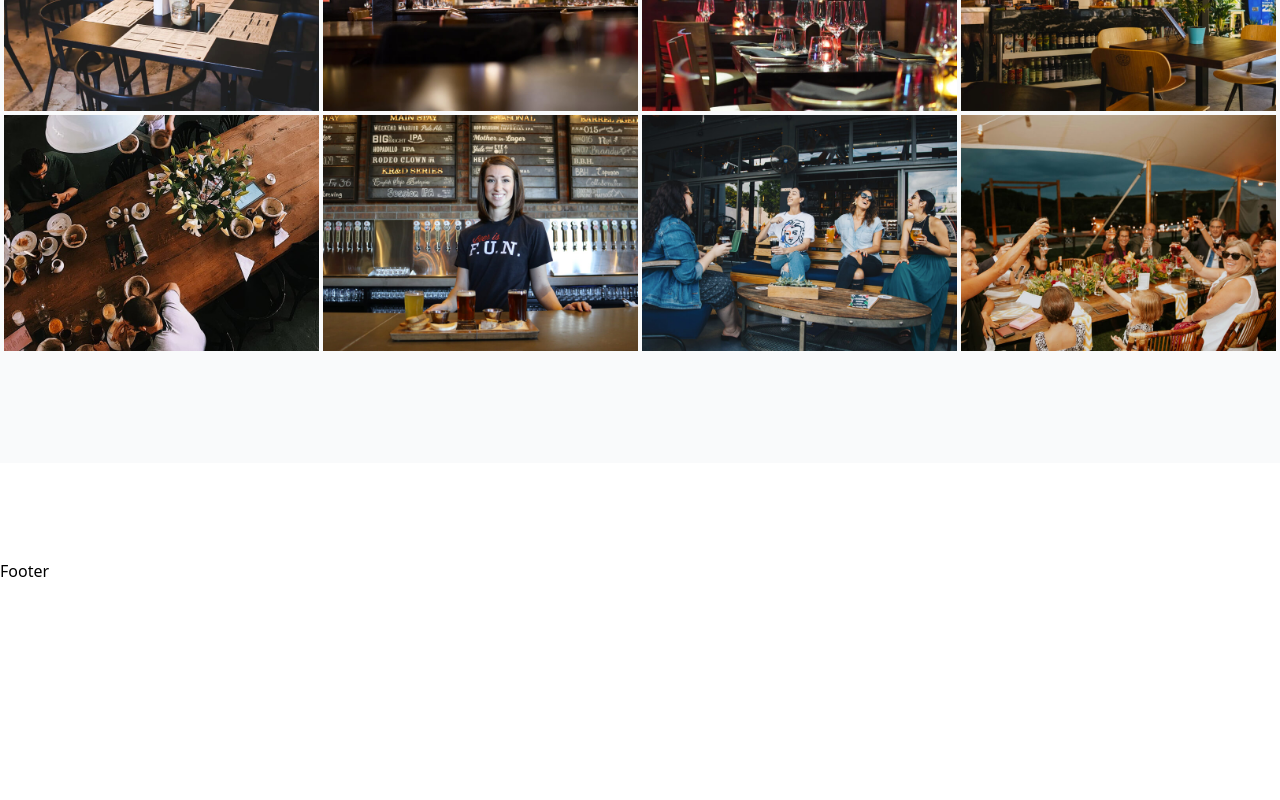
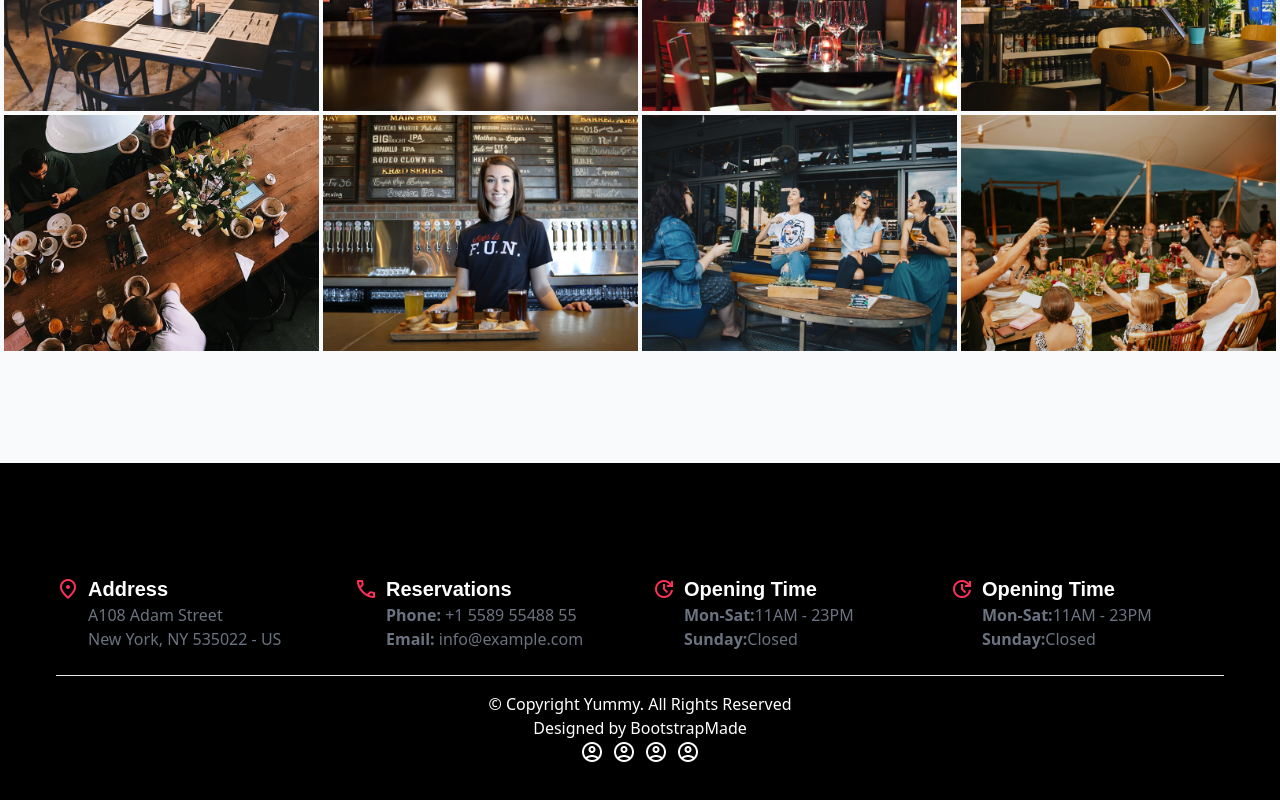
Before and after one commit to Bokhtiar/restura.com, a Next.js app: page / in a window 1280 px wide. Shown: the part 4295-5095 px from the top of the page. Before the commit the page ends 4878 px from the top, so only its background shows below. Built offline with nearby package versions, Linux system fonts and the light colour scheme.

Commit message:
footer and gallery section done

```diff
--- a/src/layouts/footer/index.tsx
+++ b/src/layouts/footer/index.tsx
@@ -1,5 +1,93 @@
-export const Footer : React.FC = ():JSX.Element => {
-    return <>
-        Footer
+export const Footer: React.FC = (): JSX.Element => {
+  return (
+    <>
+      <section className="bg-black py-28">
+        <section className="container grid grid-cols-2 md:grid-cols-4 gap-6">
+          {/* address */}
+          <div className="">
+            <p className="flex items-center gap-2">
+              <span className="text-primary material-symbols-outlined">
+                location_on
+              </span>
+              <span className="text-white font-bold text-xl font-nunito">
+                Address
+              </span>
+            </p>
+            <p className="px-8 text-justify text-gray-500">
+              A108 Adam Street <br />
+              New York, NY 535022 - US
+            </p>
+          </div>
+
+          {/* Reservations */}
+          <div className="">
+            <p className="flex items-center gap-2">
+              <span className="text-primary material-symbols-outlined">
+                Call
+              </span>
+              <span className="text-white font-bold text-xl font-nunito">
+                Reservations
+              </span>
+            </p>
+            <p className="px-8  text-gray-500">
+              <span className=" font-semibold">Phone:</span>{" "}
+              <span>+1 5589 55488 55</span> <br />
+              <span className=" font-semibold">Email:</span>{" "}
+              <span>info@example.com</span>
+            </p>
+          </div>
+
+          {/* opening */}
+          <div className="">
+            <p className="flex items-center gap-2">
+              <span className="text-primary material-symbols-outlined">
+                update
+              </span>
+              <span className="text-white font-bold text-xl font-nunito">
+                Opening Time
+              </span>
+            </p>
+            <p className="px-8 text-justify text-gray-500">
+              <span className="font-semibold">Mon-Sat:</span>11AM - 23PM <br />
+              <span className=" font-semibold">Sunday:</span>Closed
+            </p>
+          </div>
+
+          {/* address */}
+          <div className="">
+            <p className="flex items-center gap-2">
+              <span className="text-primary material-symbols-outlined">
+                update
+              </span>
+              <span className="text-white font-bold text-xl font-nunito">
+                Opening Time
+              </span>
+            </p>
+            <p className="px-8 text-justify text-gray-500">
+              <span className="font-semibold">Mon-Sat:</span>11AM - 23PM <br />
+              <span className=" font-semibold">Sunday:</span>Closed
+            </p>
+          </div>
+          <span className=" md:col-span-4  col-span-2">
+            <hr className="" />
+          </span>
+        </section>
+
+        {/* copywright */}
+        <div className="text-center pt-4">
+          <span className="text-white">
+            © Copyright Yummy. All Rights Reserved
+          </span>
+          <br />
+          <span className="text-white">Designed by BootstrapMade</span>
+          <div className="flex items-center gap-2 text-white justify-center">
+            <span className="material-symbols-outlined">account_circle</span>
+            <span className="material-symbols-outlined">account_circle</span>
+            <span className="material-symbols-outlined">account_circle</span>
+            <span className="material-symbols-outlined">account_circle</span>
+          </div>
+        </div>
+      </section>
     </>
-}
+  );
+};
--- a/src/pages/_document.tsx
+++ b/src/pages/_document.tsx
@@ -12,7 +12,7 @@ export default function Document() {
         <Main />
         <NextScript />
       </body>
-      <Footer></Footer>
+
     </Html>
   )
 }
--- a/src/pages/index.tsx
+++ b/src/pages/index.tsx
@@ -6,6 +6,7 @@ import { Product } from "@/components/product";
 import { PrimaryButton } from "@/components/button";
 import { useState } from "react";
 import { ChooseCard } from "@/components/chooseCard";
+import { Footer } from "@/layouts/footer";
 
 const Home: React.FC = (): JSX.Element => {
   const [category, setCategory] = useState<boolean>(false);
@@ -348,7 +349,7 @@ const Home: React.FC = (): JSX.Element => {
       </section>
 
       {/* galley */}
-      <section className="my-24 bg-gray-50 py-12">
+      <section className="mt-24 bg-gray-50 py-12">
         <Title name="Some photos from Our Restaurant"></Title>
         <p className="text-center text-xl text-gray-600">
           Lorem Ipsum is simply dummy text of the printing and typesetting
@@ -422,6 +423,9 @@ const Home: React.FC = (): JSX.Element => {
           />
         </div>
       </section>
+
+      {/* footer */}
+      <Footer></Footer>
     </>
   );
 };
```
